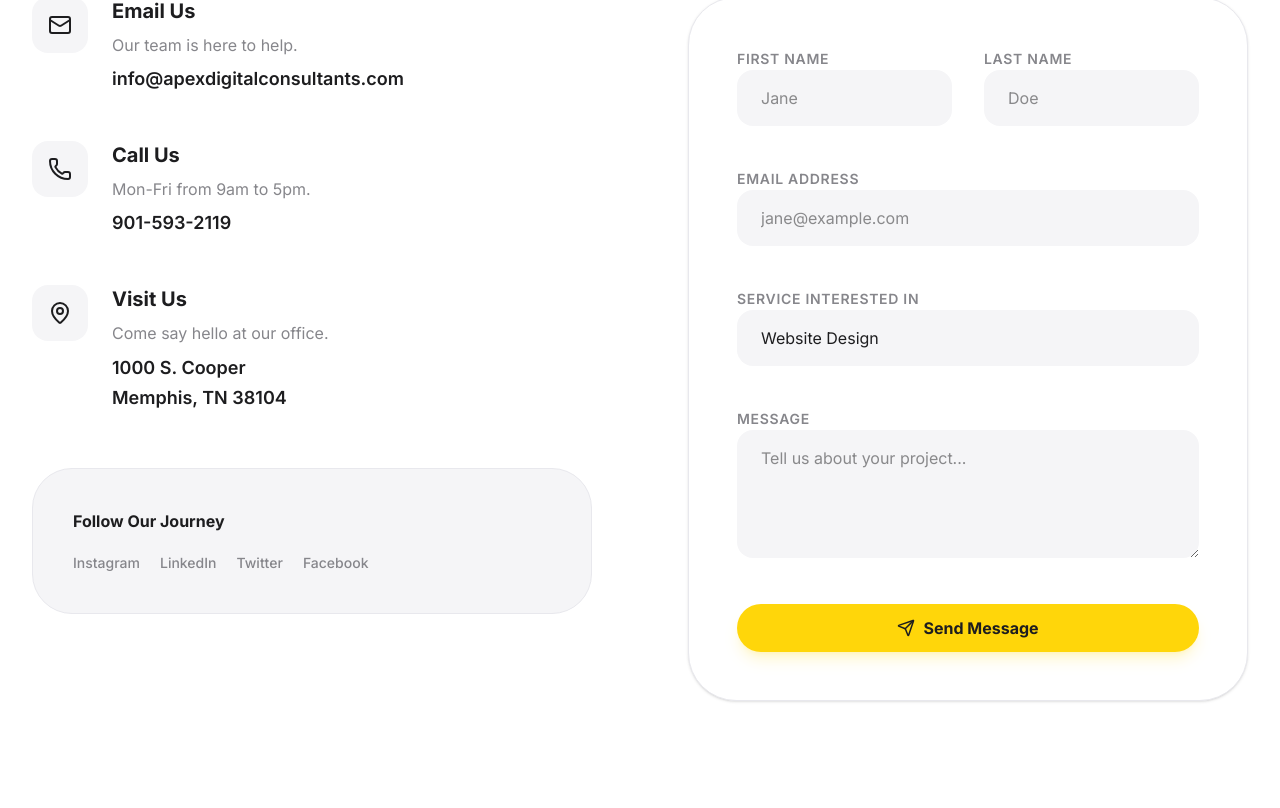
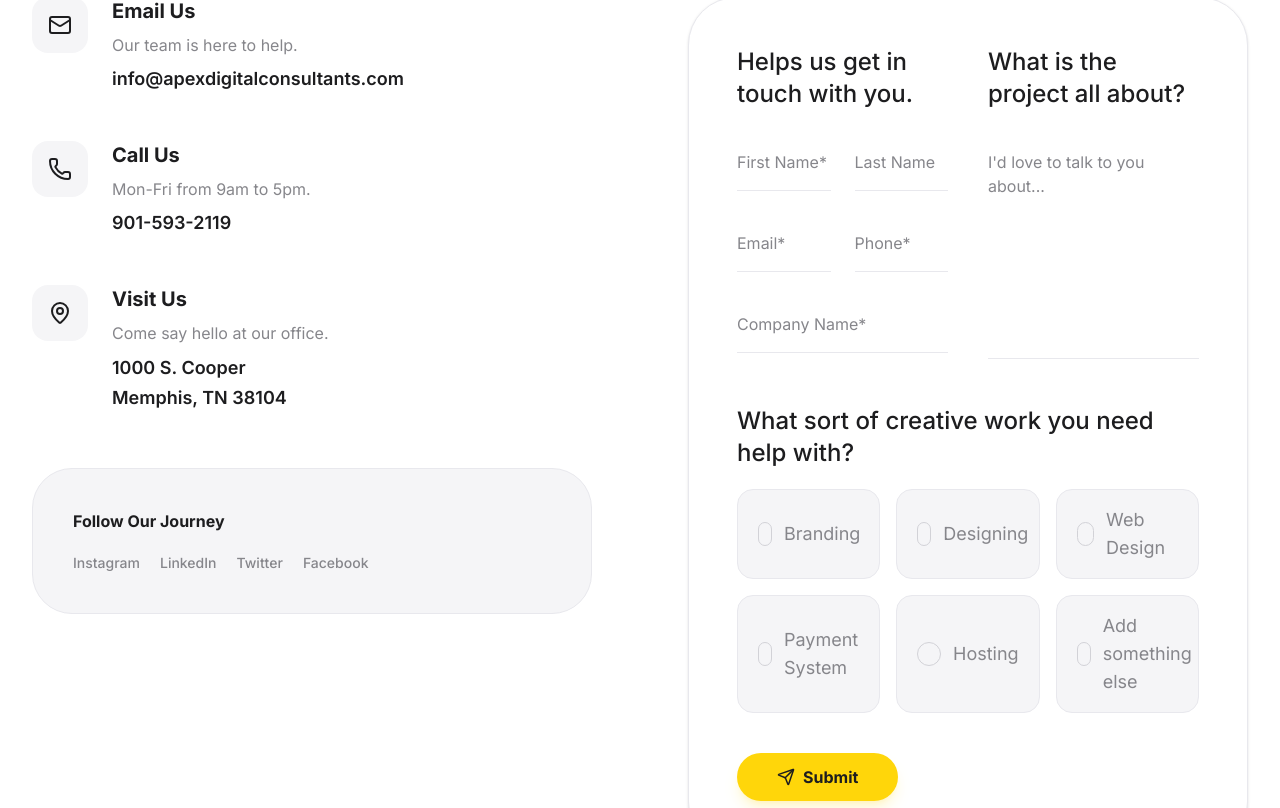
Before and after one commit to recoalleyne-cpu/apex-digital-consultants--1-, a React (Vite) app: page /contact in a window 1280 px wide. Shown: the part 917-1725 px from the top of the page. Built offline with nearby package versions, Linux system fonts and the light colour scheme; a web font is replaced by a local one.

Commit message:
Update main contact page form to quote form layout

```diff
--- a/src/pages/Contact.tsx
+++ b/src/pages/Contact.tsx
@@ -1,10 +1,28 @@
-import React from 'react';
-import { motion } from 'framer-motion';
+import React, { useState } from 'react';
 import { Mail, MapPin, Phone, Send } from 'lucide-react';
-
 import { PageHeader } from '../components/PageHeader';
 
 export const Contact = () => {
+  const [formData, setFormData] = useState({
+    firstName: '',
+    lastName: '',
+    email: '',
+    phone: '',
+    companyName: '',
+    projectDetails: '',
+    service: '',
+    customService: ''
+  });
+
+  const creativeOptions = [
+    'Branding',
+    'Designing',
+    'Web Design',
+    'Payment System',
+    'Hosting',
+    'Add something else'
+  ];
+
   return (
     <div className="pt-16 md:pt-20">
       <PageHeader
@@ -16,12 +34,9 @@ export const Contact = () => {
       <section className="pt-10 md:pt-14 pb-24 md:pb-32">
         <div className="container-wide px-6 md:px-8">
           <div className="grid grid-cols-1 lg:grid-cols-2 gap-16 lg:gap-24">
-
             {/* Contact Info */}
             <div className="space-y-14">
-
               <div className="space-y-12">
-
                 <div className="flex gap-6 group">
                   <div className="w-14 h-14 rounded-2xl bg-apple-gray-50 flex items-center justify-center flex-shrink-0 group-hover:bg-apex-yellow transition-colors duration-300">
                     <Mail className="text-apple-gray-500" />
@@ -30,7 +45,6 @@ export const Contact = () => {
                   <div>
                     <h4 className="text-xl font-bold mb-2">Email Us</h4>
                     <p className="text-apple-gray-300 mb-2">Our team is here to help.</p>
-
                     <a
                       href="mailto:info@apexdigitalconsultants.com"
                       className="text-lg font-semibold hover:text-apex-yellow transition-colors"
@@ -48,7 +62,6 @@ export const Contact = () => {
                   <div>
                     <h4 className="text-xl font-bold mb-2">Call Us</h4>
                     <p className="text-apple-gray-300 mb-2">Mon-Fri from 9am to 5pm.</p>
-
                     <a
                       href="tel:9015932119"
                       className="text-lg font-semibold hover:text-apex-yellow transition-colors"
@@ -66,17 +79,15 @@ export const Contact = () => {
                   <div>
                     <h4 className="text-xl font-bold mb-2">Visit Us</h4>
                     <p className="text-apple-gray-300 mb-2">Come say hello at our office.</p>
-
                     <p className="text-lg font-semibold leading-relaxed">
-                      1000 S. Cooper<br />
+                      1000 S. Cooper
+                      <br />
                       Memphis, TN 38104
                     </p>
                   </div>
                 </div>
-
               </div>
 
-              {/* Social */}
               <div className="p-10 rounded-[2.5rem] bg-apple-gray-50 border border-apple-gray-100">
                 <h4 className="font-bold mb-5">Follow Our Journey</h4>
 
@@ -92,88 +103,135 @@ export const Contact = () => {
                   ))}
                 </div>
               </div>
-
             </div>
 
-            {/* Contact Form */}
-            <div className="bg-white p-10 md:p-12 rounded-[3rem] border border-apple-gray-100 shadow-sm">
+            {/* Main Contact Form */}
+            <div className="bg-white p-8 md:p-10 lg:p-12 rounded-[3rem] border border-apple-gray-100 shadow-sm">
+              <form className="space-y-8 md:space-y-10">
+                <div className="grid grid-cols-1 xl:grid-cols-2 gap-8 xl:gap-10">
+                  {/* Left Column */}
+                  <div className="space-y-6">
+                    <div>
+                      <h3 className="text-xl md:text-2xl font-medium text-apex-blue">
+                        Helps us get in touch with you.
+                      </h3>
+                    </div>
 
-              <form className="space-y-8 md:space-y-10">
-
-                <div className="grid grid-cols-1 md:grid-cols-2 gap-8">
-
-                  <div className="space-y-2">
-                    <label className="text-sm font-semibold text-apple-gray-300 uppercase tracking-wider">
-                      First Name
-                    </label>
+                    <div className="grid grid-cols-1 md:grid-cols-2 gap-6">
+                      <input
+                        type="text"
+                        placeholder="First Name*"
+                        value={formData.firstName}
+                        onChange={(e) => setFormData({ ...formData, firstName: e.target.value })}
+                        className="w-full px-0 py-4 border-0 border-b border-apple-gray-100 bg-transparent text-base text-apple-gray-500 placeholder:text-apple-gray-300 focus:outline-none focus:border-apex-yellow"
+                      />
 
                       <input
                         type="text"
-                      className="w-full px-6 py-4 rounded-2xl bg-apple-gray-50 border-none focus:ring-2 focus:ring-apex-yellow transition-all"
-                      placeholder="Jane"
+                        placeholder="Last Name"
+                        value={formData.lastName}
+                        onChange={(e) => setFormData({ ...formData, lastName: e.target.value })}
+                        className="w-full px-0 py-4 border-0 border-b border-apple-gray-100 bg-transparent text-base text-apple-gray-500 placeholder:text-apple-gray-300 focus:outline-none focus:border-apex-yellow"
                       />
                     </div>
 
-                  <div className="space-y-2">
-                    <label className="text-sm font-semibold text-apple-gray-300 uppercase tracking-wider">
-                      Last Name
-                    </label>
+                    <div className="grid grid-cols-1 md:grid-cols-2 gap-6">
+                      <input
+                        type="email"
+                        placeholder="Email*"
+                        value={formData.email}
+                        onChange={(e) => setFormData({ ...formData, email: e.target.value })}
+                        className="w-full px-0 py-4 border-0 border-b border-apple-gray-100 bg-transparent text-base text-apple-gray-500 placeholder:text-apple-gray-300 focus:outline-none focus:border-apex-yellow"
+                      />
 
                       <input
                         type="text"
-                      className="w-full px-6 py-4 rounded-2xl bg-apple-gray-50 border-none focus:ring-2 focus:ring-apex-yellow transition-all"
-                      placeholder="Doe"
+                        placeholder="Phone*"
+                        value={formData.phone}
+                        onChange={(e) => setFormData({ ...formData, phone: e.target.value })}
+                        className="w-full px-0 py-4 border-0 border-b border-apple-gray-100 bg-transparent text-base text-apple-gray-500 placeholder:text-apple-gray-300 focus:outline-none focus:border-apex-yellow"
                       />
                     </div>
 
-                </div>
-
-                <div className="space-y-2">
-                  <label className="text-sm font-semibold text-apple-gray-300 uppercase tracking-wider">
-                    Email Address
-                  </label>
-
                     <input
-                    type="email"
-                    className="w-full px-6 py-4 rounded-2xl bg-apple-gray-50 border-none focus:ring-2 focus:ring-apex-yellow transition-all"
-                    placeholder="jane@example.com"
+                      type="text"
+                      placeholder="Company Name*"
+                      value={formData.companyName}
+                      onChange={(e) => setFormData({ ...formData, companyName: e.target.value })}
+                      className="w-full px-0 py-4 border-0 border-b border-apple-gray-100 bg-transparent text-base text-apple-gray-500 placeholder:text-apple-gray-300 focus:outline-none focus:border-apex-yellow"
                     />
                   </div>
 
-                <div className="space-y-2">
-                  <label className="text-sm font-semibold text-apple-gray-300 uppercase tracking-wider">
-                    Service Interested In
-                  </label>
-
-                  <select className="w-full px-6 py-4 rounded-2xl bg-apple-gray-50 border-none focus:ring-2 focus:ring-apex-yellow transition-all appearance-none">
-                    <option>Website Design</option>
-                    <option>Digital Strategy</option>
-                    <option>Logo Design</option>
-                    <option>Business Consulting</option>
-                    <option>Digital Solutions</option>
-                  </select>
+                  {/* Right Column */}
+                  <div className="space-y-6">
+                    <div>
+                      <h3 className="text-xl md:text-2xl font-medium text-apex-blue">
+                        What is the project all about?
+                      </h3>
                     </div>
 
-                <div className="space-y-2">
-                  <label className="text-sm font-semibold text-apple-gray-300 uppercase tracking-wider">
-                    Message
-                  </label>
-
                     <textarea
-                    rows={4}
-                    className="w-full px-6 py-4 rounded-2xl bg-apple-gray-50 border-none focus:ring-2 focus:ring-apex-yellow transition-all"
-                    placeholder="Tell us about your project..."
+                      rows={8}
+                      placeholder="I'd love to talk to you about..."
+                      value={formData.projectDetails}
+                      onChange={(e) => setFormData({ ...formData, projectDetails: e.target.value })}
+                      className="w-full px-0 py-4 border-0 border-b border-apple-gray-100 bg-transparent text-base text-apple-gray-500 placeholder:text-apple-gray-300 focus:outline-none focus:border-apex-yellow resize-none"
                     />
                   </div>
-
-                <button className="apple-button apple-button-primary w-full flex items-center justify-center gap-2">
-                  <Send size={18} /> Send Message
-                </button>
-
-              </form>
-
                 </div>
 
+                <div className="space-y-5">
+                  <h4 className="text-xl md:text-2xl font-medium text-apex-blue">
+                    What sort of creative work you need help with?
+                  </h4>
+
+                  <div className="grid grid-cols-1 sm:grid-cols-2 xl:grid-cols-3 gap-4">
+                    {creativeOptions.map((option) => {
+                      const isSelected = formData.service === option;
+                      return (
+                        <button
+                          key={option}
+                          type="button"
+                          onClick={() => setFormData({ ...formData, service: option })}
+                          className={`flex items-center gap-3 rounded-2xl px-5 py-4 text-left transition-all border ${
+                            isSelected
+                              ? 'border-apex-yellow bg-apex-yellow/10 text-apple-gray-500'
+                              : 'border-apple-gray-100 bg-apple-gray-50 text-apple-gray-300 hover:border-apex-yellow/50'
+                          }`}
+                        >
+                          <span
+                            className={`w-6 h-6 rounded-full border flex items-center justify-center ${
+                              isSelected ? 'border-apex-yellow' : 'border-apple-gray-200'
+                            }`}
+                          >
+                            <span
+                              className={`w-3 h-3 rounded-full ${
+                                isSelected ? 'bg-apex-yellow' : 'bg-transparent'
+                              }`}
+                            />
+                          </span>
+                          <span className="text-base md:text-lg">{option}</span>
+                        </button>
+                      );
+                    })}
+                  </div>
+
+                  {formData.service === 'Add something else' && (
+                    <input
+                      type="text"
+                      placeholder="Add something else"
+                      value={formData.customService}
+                      onChange={(e) => setFormData({ ...formData, customService: e.target.value })}
+                      className="w-full px-0 py-4 border-0 border-b border-apple-gray-100 bg-transparent text-base text-apple-gray-500 placeholder:text-apple-gray-300 focus:outline-none focus:border-apex-yellow"
+                    />
+                  )}
+                </div>
+
+                <button className="apple-button apple-button-primary w-full md:w-auto px-10 flex items-center justify-center gap-2">
+                  <Send size={18} /> Submit
+                </button>
+              </form>
+            </div>
           </div>
         </div>
       </section>
```
Lines whose indentation alone changed are shown as unchanged.
